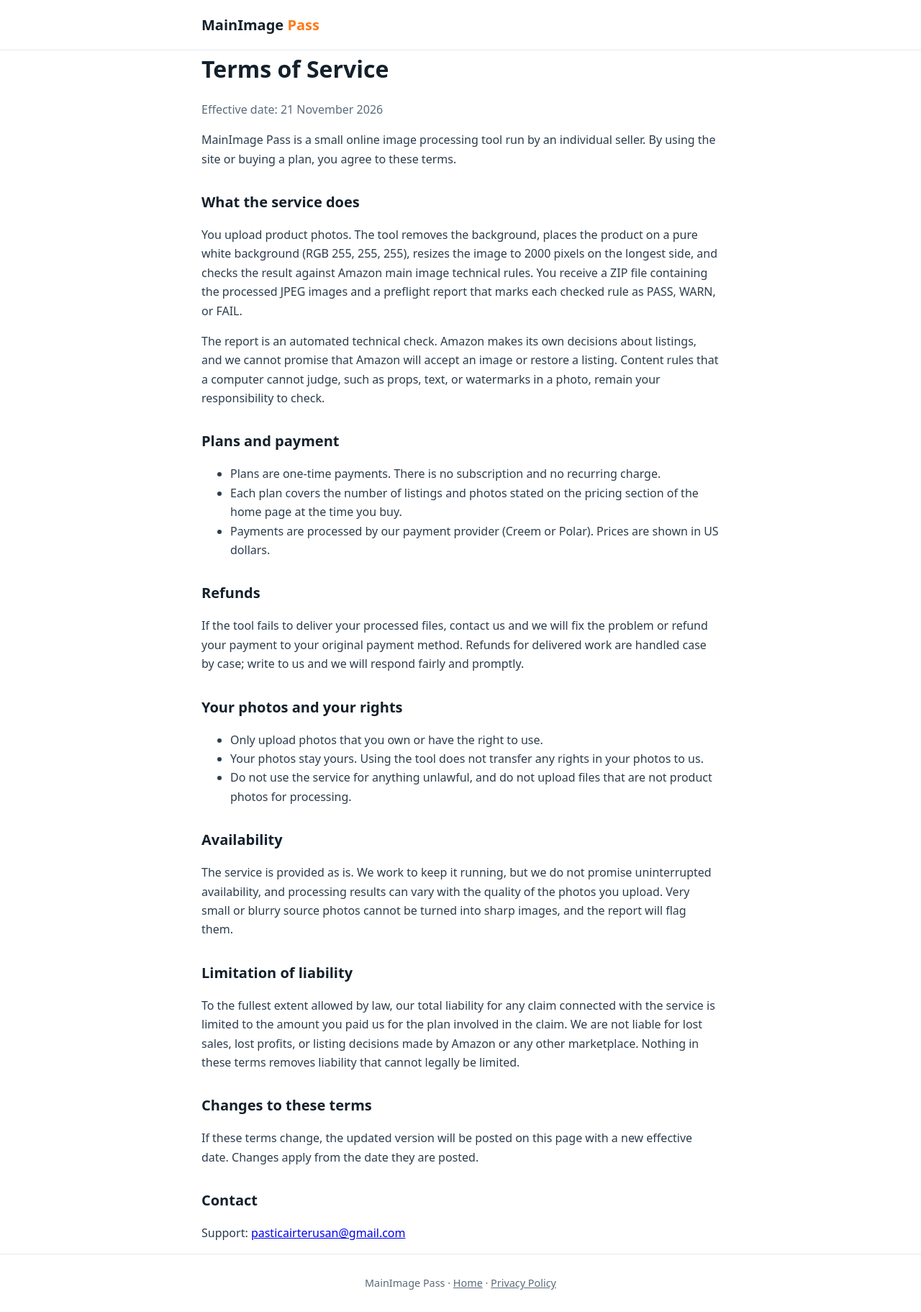
After one commit to dunoil/mainimage-pass, a Flask app: page /terms in a window 1280 px wide. The commit adds this page. Shown: the whole page at 72% size. Run offline with Flask 3, Linux system fonts and the light colour scheme.

Commit message:
Add Privacy Policy and Terms of Service pages for payment provider review

```diff
--- a/app.py
+++ b/app.py
@@ -3,6 +3,8 @@ Created 18 Nov 2026 for the Ship or Die $100K Hackathon (all code is new).
 
 Routes:
   GET  /                  landing page + upload tool (templates/index.html)
+  GET  /privacy           privacy policy (templates/privacy.html)
+  GET  /terms             terms of service (templates/terms.html)
   POST /api/process       multipart field "photos" (up to 10 JPG/PNG)
                           -> JSON {job_id, results:[...], download_url}
   GET  /download/<job_id> ZIP of processed images + report.html
@@ -34,6 +36,16 @@ JOBS = {}
 @app.get("/")
 def index():
     return render_template("index.html")
+
+
+@app.get("/privacy")
+def privacy():
+    return render_template("privacy.html")
+
+
+@app.get("/terms")
+def terms():
+    return render_template("terms.html")
 
 
 @app.post("/api/process")
--- a/templates/index.html
+++ b/templates/index.html
@@ -146,7 +146,8 @@
   </div>
 </section>
 
-<footer><div class="wrap">MainImage Pass — built for Amazon sellers. Not affiliated with Amazon, Inc.</div></footer>
+<footer><div class="wrap">MainImage Pass — built for Amazon sellers. Not affiliated with Amazon, Inc.<br>
+<a href="/privacy" style="color:var(--mut)">Privacy Policy</a> &middot; <a href="/terms" style="color:var(--mut)">Terms of Service</a></div></footer>
 
 <script>
 const drop = document.getElementById('drop'), input = document.getElementById('files'),
--- /dev/null
+++ b/templates/terms.html
@@ -0,0 +1,66 @@
+<!DOCTYPE html>
+<html lang="en">
+<head>
+<meta charset="utf-8">
+<meta name="viewport" content="width=device-width, initial-scale=1">
+<title>Terms of Service | MainImage Pass</title>
+<meta name="description" content="The terms for using MainImage Pass.">
+<style>
+  :root{--ink:#14202b;--mut:#5b6b7a;--brand:#ff7a1a;--line:#e4eaf0}
+  *{box-sizing:border-box} body{margin:0;font-family:system-ui,-apple-system,"Segoe UI",Arial,sans-serif;color:var(--ink);background:#fff;line-height:1.65}
+  .wrap{max-width:760px;margin:0 auto;padding:0 20px}
+  header{padding:18px 0;border-bottom:1px solid var(--line)} .logo{font-weight:800;font-size:1.25rem}
+  .logo span{color:var(--brand)} .logo a{color:inherit;text-decoration:none}
+  main{padding:36px 0 48px}
+  h1{font-size:2rem;margin:0 0 6px} h2{font-size:1.25rem;margin:30px 0 8px}
+  p,li{color:#2c3d4d} .muted{color:var(--mut)}
+  footer{padding:28px 0;border-top:1px solid var(--line);color:var(--mut);text-align:center;font-size:.9rem}
+  footer a{color:var(--mut)}
+</style>
+</head>
+<body>
+<header><div class="wrap"><div class="logo"><a href="/">MainImage <span>Pass</span></a></div></div></header>
+
+<main class="wrap">
+  <h1>Terms of Service</h1>
+  <p class="muted">Effective date: 21 November 2026</p>
+
+  <p>MainImage Pass is a small online image processing tool run by an individual seller. By using the site or buying a plan, you agree to these terms.</p>
+
+  <h2>What the service does</h2>
+  <p>You upload product photos. The tool removes the background, places the product on a pure white background (RGB 255, 255, 255), resizes the image to 2000 pixels on the longest side, and checks the result against Amazon main image technical rules. You receive a ZIP file containing the processed JPEG images and a preflight report that marks each checked rule as PASS, WARN, or FAIL.</p>
+  <p>The report is an automated technical check. Amazon makes its own decisions about listings, and we cannot promise that Amazon will accept an image or restore a listing. Content rules that a computer cannot judge, such as props, text, or watermarks in a photo, remain your responsibility to check.</p>
+
+  <h2>Plans and payment</h2>
+  <ul>
+    <li>Plans are one-time payments. There is no subscription and no recurring charge.</li>
+    <li>Each plan covers the number of listings and photos stated on the pricing section of the home page at the time you buy.</li>
+    <li>Payments are processed by our payment provider (Creem or Polar). Prices are shown in US dollars.</li>
+  </ul>
+
+  <h2>Refunds</h2>
+  <p>If the tool fails to deliver your processed files, contact us and we will fix the problem or refund your payment to your original payment method. Refunds for delivered work are handled case by case; write to us and we will respond fairly and promptly.</p>
+
+  <h2>Your photos and your rights</h2>
+  <ul>
+    <li>Only upload photos that you own or have the right to use.</li>
+    <li>Your photos stay yours. Using the tool does not transfer any rights in your photos to us.</li>
+    <li>Do not use the service for anything unlawful, and do not upload files that are not product photos for processing.</li>
+  </ul>
+
+  <h2>Availability</h2>
+  <p>The service is provided as is. We work to keep it running, but we do not promise uninterrupted availability, and processing results can vary with the quality of the photos you upload. Very small or blurry source photos cannot be turned into sharp images, and the report will flag them.</p>
+
+  <h2>Limitation of liability</h2>
+  <p>To the fullest extent allowed by law, our total liability for any claim connected with the service is limited to the amount you paid us for the plan involved in the claim. We are not liable for lost sales, lost profits, or listing decisions made by Amazon or any other marketplace. Nothing in these terms removes liability that cannot legally be limited.</p>
+
+  <h2>Changes to these terms</h2>
+  <p>If these terms change, the updated version will be posted on this page with a new effective date. Changes apply from the date they are posted.</p>
+
+  <h2>Contact</h2>
+  <p>Support: <a href="mailto:pasticairterusan@gmail.com">pasticairterusan@gmail.com</a></p>
+</main>
+
+<footer><div class="wrap">MainImage Pass · <a href="/">Home</a> · <a href="/privacy">Privacy Policy</a></div></footer>
+</body>
+</html>
```
Also changed, not shown: templates/privacy.html (added, +63 -0 lines).
